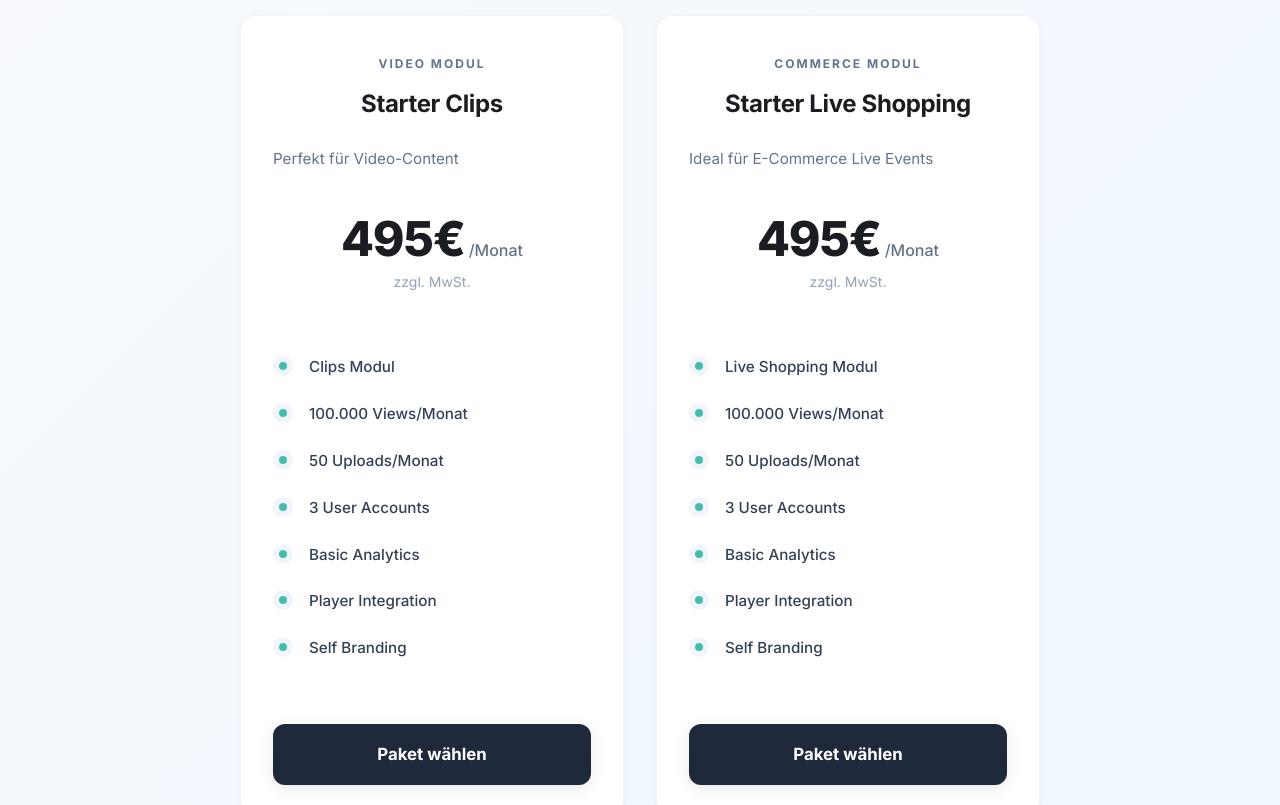
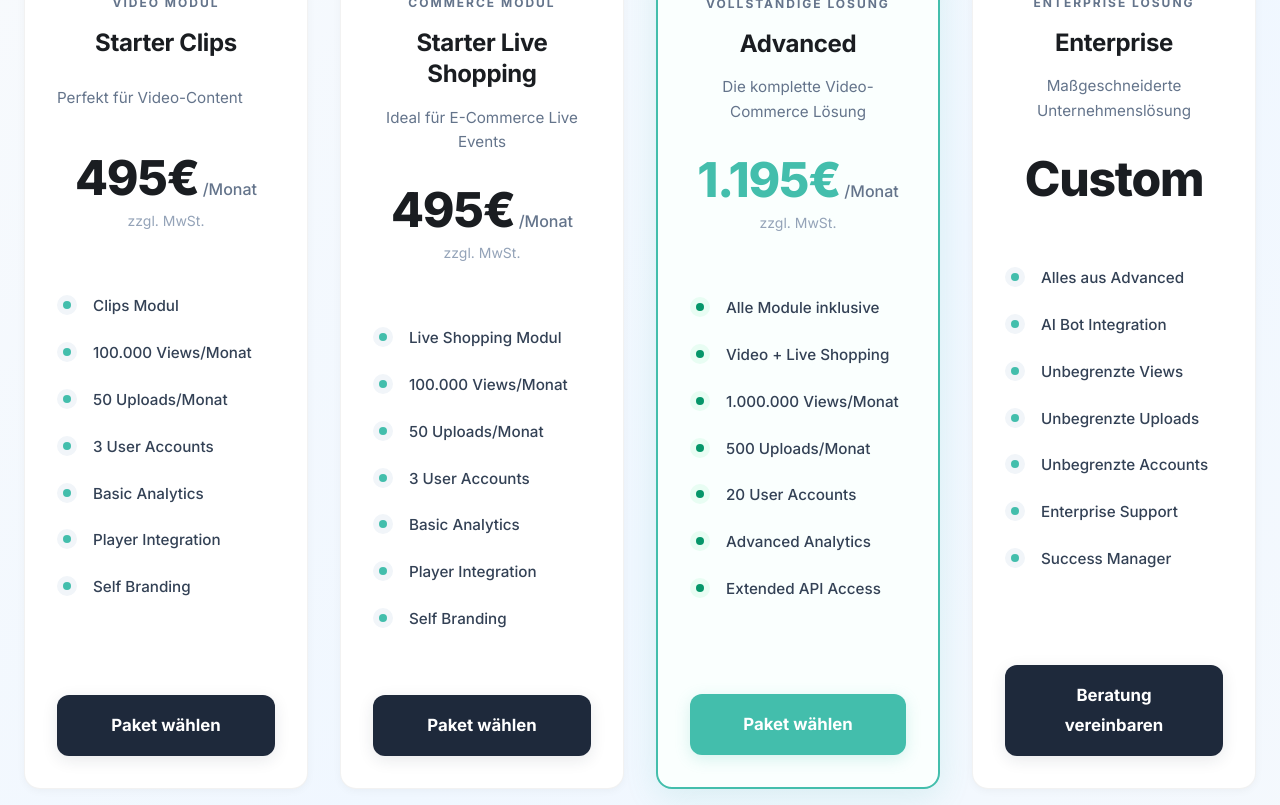
Before and after one commit to DenizD/signup-and-market-optin, a React (Vite) app: page /plans in a window 1280 px wide. Shown: the part 500-1305 px from the top of the page. Built offline with nearby package versions, Linux system fonts and the light colour scheme.

Commit message:
Refactor: Display pricing plans side-by-side

```diff
--- a/src/pages/Plans.tsx
+++ b/src/pages/Plans.tsx
@@ -160,9 +160,6 @@ const Plans = () => {
     setExpandedDetails(!expandedDetails);
   };
 
-  const starterPlans = plans.filter(plan => plan.isStarterOption);
-  const otherPlans = plans.filter(plan => !plan.isStarterOption);
-
   return (
     <Box sx={{
       py: { xs: 6, md: 10 },
@@ -212,20 +209,8 @@ const Plans = () => {
           </Typography>
         </Box>
 
-        {/* Starter Section - Entweder/Oder */}
-        <Box sx={{ mb: { xs: 8, md: 12 } }}>
+        {/* Starter Hinweis */}
         <Box sx={{ textAlign: 'center', mb: 6 }}>
-            <Typography
-              variant="h4"
-              sx={{
-                fontWeight: 700,
-                mb: 2,
-                color: '#1a1d21',
-                fontSize: { xs: '1.75rem', md: '2.25rem' }
-              }}
-            >
-              Starter Pakete
-            </Typography>
           <Typography
             variant="body1"
             sx={{
@@ -240,210 +225,26 @@ const Plans = () => {
               border: '1px solid #e2e8f0'
             }}
           >
-              Wählen Sie <strong>eines</strong> der beiden Starter-Module
+            Die beiden Starter-Module sind als <strong>Entweder/Oder</strong> Option verfügbar
           </Typography>
         </Box>
 
-          <Box sx={{
-            display: 'grid',
-            gridTemplateColumns: { xs: '1fr', md: 'repeat(2, 1fr)' },
-            maxWidth: '800px',
-            mx: 'auto',
-            gap: { xs: 3, md: 4 }
-          }}>
-            {starterPlans.map((plan, index) => (
-              <Box key={plan.id}>
-                <Grow in timeout={600 + index * 150}>
-                  <Card sx={getCardStyles(plan)}>
-                    <CardContent sx={{ p: { xs: 3, md: 4 }, flexGrow: 1, display: 'flex', flexDirection: 'column' }}>
-                      {/* Plan Header */}
-                      <Box sx={{ textAlign: 'center', mb: 4 }}>
-                        <Typography
-                          variant="overline"
-                          sx={{
-                            color: '#64748b',
-                            fontWeight: 700,
-                            letterSpacing: 2,
-                            fontSize: '0.75rem',
-                            textTransform: 'uppercase',
-                            mb: 1,
-                            display: 'block'
-                          }}
-                        >
-                          {plan.subtitle}
-                        </Typography>
-                        <Typography variant="h5" sx={{
-                          fontWeight: 700,
-                          mb: 2,
-                          color: '#1a1d21',
-                          letterSpacing: '-0.015em',
-                          fontSize: { xs: '1.25rem', md: '1.5rem' }
-                        }}>
-                          {plan.name}
-                        </Typography>
-                        <Typography variant="body1" sx={{
-                          color: '#64748b',
-                          mb: 4,
-                          lineHeight: 1.6,
-                          fontSize: '0.95rem',
-                          minHeight: { xs: 'auto', md: '48px' },
-                          display: 'flex',
-                          alignItems: 'center',
-                          textAlign: 'center'
-                        }}>
-                          {plan.description}
-                        </Typography>
-
-                        {/* Price */}
-                        <Box sx={{ mb: 4 }}>
-                          <Stack direction="row" alignItems="baseline" justifyContent="center" spacing={0.5}>
-                            <Typography variant="h3" sx={{
-                              fontWeight: 800,
-                              color: '#1a1d21',
-                              lineHeight: 1,
-                              letterSpacing: '-0.025em',
-                              fontSize: { xs: '2.5rem', md: '3rem' }
-                            }}>
-                              {formatPrice(plan.monthlyPrice)}
-                            </Typography>
-                            <Typography variant="body1" sx={{
-                              color: '#64748b',
-                              fontWeight: 500,
-                              fontSize: '1rem'
-                            }}>
-                              /Monat
-                            </Typography>
-                          </Stack>
-                          <Typography variant="body2" sx={{
-                            color: '#94a3b8',
-                            mt: 1,
-                            fontSize: '0.875rem'
-                          }}>
-                            zzgl. MwSt.
-                          </Typography>
-                        </Box>
-                      </Box>
-
-                      {/* Features */}
-                      <Box sx={{ flexGrow: 1, display: 'flex', flexDirection: 'column' }}>
-                        <Stack spacing={3} sx={{ minHeight: { xs: 'auto', md: '280px' } }}>
-                          {plan.features.map((feature, index) => (
-                            <Stack key={index} direction="row" alignItems="flex-start" spacing={2}>
-                              <Box sx={{
-                                backgroundColor: '#f1f5f9',
-                                borderRadius: '50%',
-                                p: 0.5,
-                                flexShrink: 0,
-                                display: 'flex',
-                                alignItems: 'center',
-                                justifyContent: 'center',
-                                mt: 0.25,
-                                width: 20,
-                                height: 20
-                              }}>
-                                <Box sx={{
-                                  width: 8,
-                                  height: 8,
-                                  backgroundColor: '#43BEAC',
-                                  borderRadius: '50%'
-                                }} />
-                              </Box>
-                              <Typography variant="body1" sx={{
-                                color: '#334155',
-                                lineHeight: 1.5,
-                                fontWeight: 500,
-                                fontSize: '0.95rem'
-                              }}>
-                                {feature}
-                              </Typography>
-                            </Stack>
-                          ))}
-                        </Stack>
-
-                        {/* Detailed Features Collapse */}
-                        <Collapse in={expandedDetails}>
-                          <Box sx={{ mt: 4, pt: 4, borderTop: '1px solid #e2e8f0' }}>
-                            <Typography variant="subtitle2" sx={{
-                              fontWeight: 700,
-                              mb: 3,
-                              color: '#43BEAC',
-                              fontSize: '0.875rem',
-                              textTransform: 'uppercase',
-                              letterSpacing: 1
-                            }}>
-                              Zusätzliche Features:
-                            </Typography>
-                            <Stack spacing={2}>
-                              {plan.detailedFeatures?.map((feature, index) => (
-                                <Stack key={index} direction="row" alignItems="flex-start" spacing={1.5}>
-                                  <Box sx={{
-                                    width: 14,
-                                    height: 14,
-                                    backgroundColor: '#43BEAC',
-                                    borderRadius: '50%',
-                                    flexShrink: 0,
-                                    mt: 0.25
-                                  }} />
-                                  <Typography variant="body2" sx={{
-                                    color: '#64748b',
-                                    fontSize: '0.875rem',
-                                    lineHeight: 1.4
-                                  }}>
-                                    {feature}
-                                  </Typography>
-                                </Stack>
-                              ))}
-                            </Stack>
-                          </Box>
-                        </Collapse>
-                      </Box>
-                    </CardContent>
-
-                    <CardActions sx={{ p: { xs: 3, md: 4 }, pt: 0 }}>
-                      <Button
-                        variant="contained"
-                        fullWidth
-                        size="large"
-                        data-track-id={`pricing-${plan.id}-click`}
-                        sx={{
-                          py: 2,
-                          backgroundColor: '#1e293b',
-                          color: '#ffffff',
-                          '&:hover': {
-                            backgroundColor: '#0f172a',
-                            transform: 'translateY(-2px)',
-                            boxShadow: '0 12px 32px rgba(30, 41, 59, 0.4)'
-                          },
-                          fontWeight: 700,
-                          textTransform: 'none',
-                          fontSize: '1.05rem',
-                          borderRadius: 3,
-                          transition: 'all 0.3s cubic-bezier(0.4, 0, 0.2, 1)',
-                          boxShadow: '0 4px 16px rgba(30, 41, 59, 0.1)'
-                        }}
-                      >
-                        Paket wählen
-                      </Button>
-                    </CardActions>
-                  </Card>
-                </Grow>
-              </Box>
-            ))}
-          </Box>
-        </Box>
-
-        {/* Other Plans Section */}
+        {/* All Plans Section */}
         <Box sx={{ mb: { xs: 8, md: 12 } }}>
           <Box sx={{
             display: 'grid',
-            gridTemplateColumns: { xs: '1fr', md: 'repeat(2, 1fr)' },
-            maxWidth: '800px',
-            mx: 'auto',
-            gap: { xs: 3, md: 4 }
+            gridTemplateColumns: {
+              xs: '1fr',
+              sm: 'repeat(2, 1fr)',
+              lg: 'repeat(4, 1fr)'
+            },
+            gap: { xs: 3, md: 4 },
+            maxWidth: '1400px',
+            mx: 'auto'
           }}>
-            {otherPlans.map((plan, index) => (
+            {plans.map((plan, index) => (
               <Box key={plan.id}>
-                <Grow in timeout={800 + index * 150}>
+                <Grow in timeout={600 + index * 150}>
                   <Card sx={getCardStyles(plan)}>
                     {plan.popular && (
                       <Box
```
Lines whose indentation alone changed are shown as unchanged.
